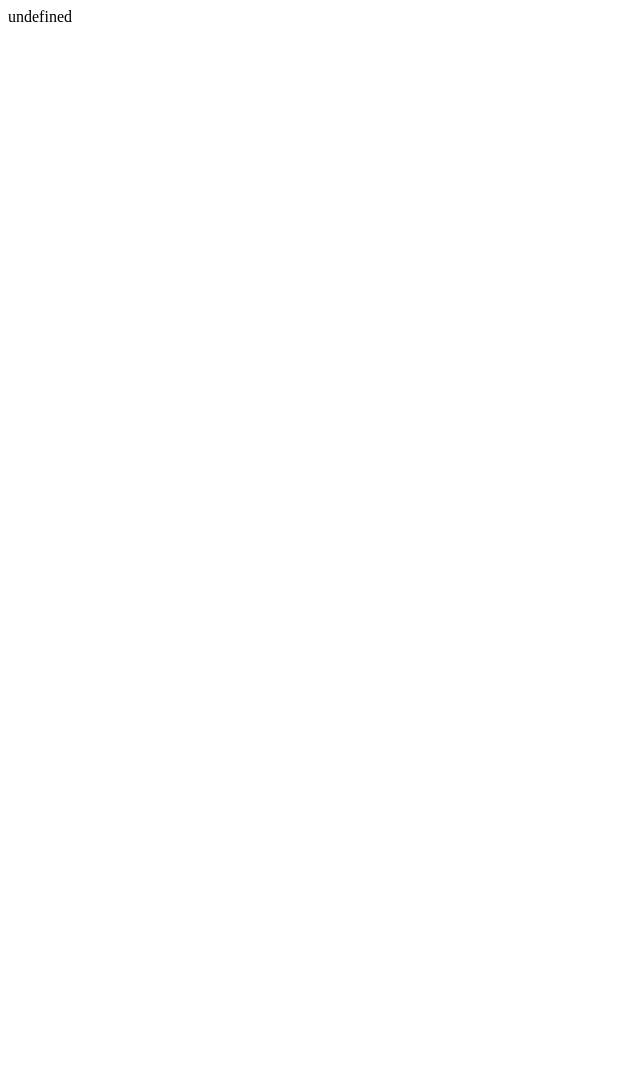
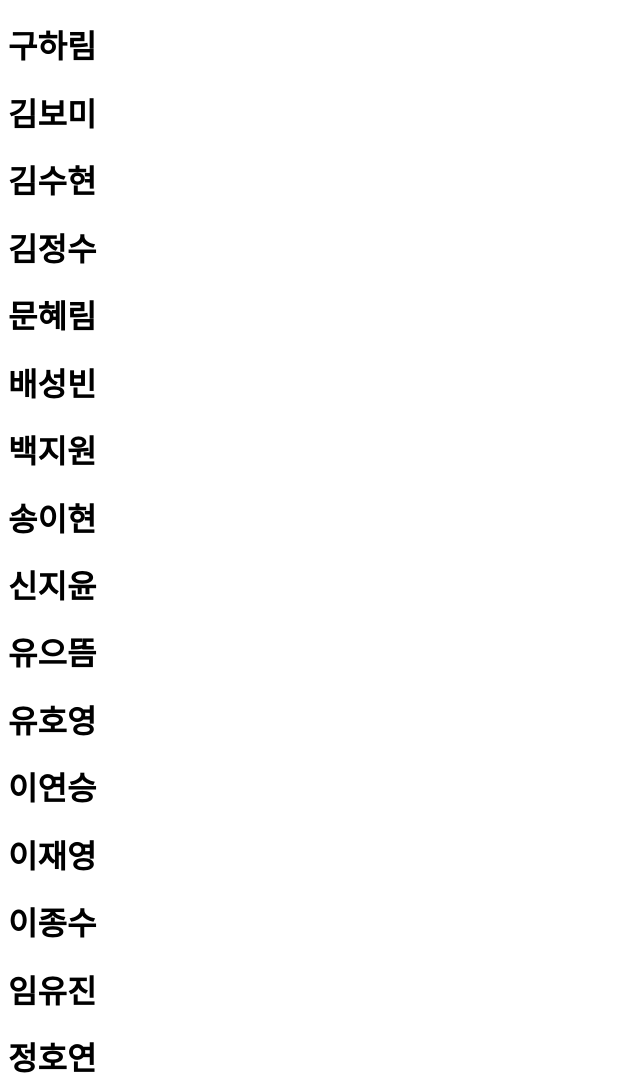
Before and after one commit to Saccharin01/component, a website: page work2.html in a window 1280 px wide. Shown: the top 1082 px of the page, without its empty margins (0-640 px from the left). Before the commit the page ends 800 px from the top, so only its background shows below. Drawn offline with Linux system fonts and the light colour scheme.

Commit message:
remind PLZ

```diff
--- a/work2.html
+++ b/work2.html
@@ -35,16 +35,31 @@
         return `<${tagName}>${textNode}</${tagName}>`;
       };
       const app = () => {
-        for (let i = 0; i < names.length; i++) {
-          // ${tagComponent("h1", "hi, World")}
-          // ${tagComponent("h2", "안녕하세요, World")}
-          // ${tagComponent("h3", "hola, World")}
+        let i = names.map((ele) => {
+          return tagComponent("h1", ele);
+        });
+        // return `
+        // ${tagComponent("h1", "hi, World")}
+        // ${tagComponent("h2", "안녕하세요, World")}
+        // ${tagComponent("h3", "hola, World")}
+        // `;
 
-          console.log(names[i]);
-        }
+        //* 배열에 넣기
+        //* 배열 평탄화 작업하기
+        //* innterHTML에 넣기 끝 :)
 
-        return;
+        // let container = [];
+        // names.forEach((ele) => {
+        //   container.push(ele);
+        // });
+        // let test = names.map((ele) => {});
+        // const p = i.join("");
+        return `${i.join("")}`;
       };
+
+      // names.forEach((ele) => {
+      //   ele === "조우식" ? (root.innerHTML += tagComponent(h1, ele))  : (root.innerHTML += tagComponent(p, ele));
+      // });
 
       console.log(app());
 
```
